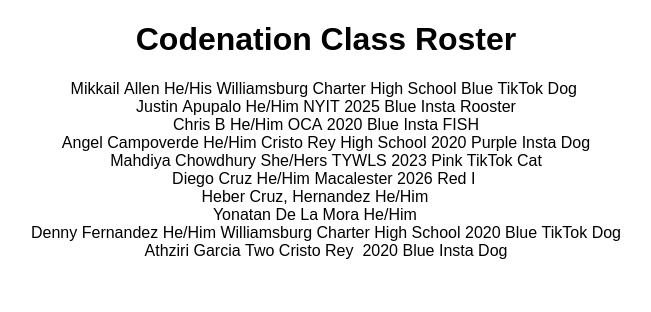
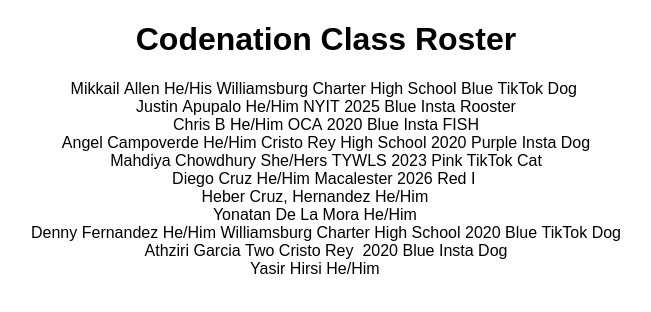
Before and after one commit to Old-Man-Of-The-Sea/codenation-Class-Roster, a React (Create React App) app: page / in a window 1280 px wide. Shown: the top 312 px of the page, without its empty margins (314-965 px from the left). Built offline with nearby package versions, Linux system fonts and the light colour scheme.

Commit message:
up to Row11 Saving it, just in case

```diff
--- a/src/App.js
+++ b/src/App.js
@@ -1,6 +1,7 @@
 import "./styles.css";
 
 export default function App() {
+  //did this cause im lazy... and dont know how it works
   let One = "He/Him";
   let Two = "She/Hers";
   let Date = "2020";
@@ -74,18 +75,15 @@
     [I],
     [D]
   );
-
+  let Row11 = Person("Yasir", "Hirsi", [One]);
   // let Row5 = Person("");
   return (
     <div className="App">
       <h1>Codenation Class Roster</h1>
       {Row1} {Row2} {Row3}
       {/* {3.2} */} {Row4} {Row5}
-      {Row6}
-      {Row7}
-      {Row8}
-      {Row9}
-      {Row10}
+      {Row6} {Row7} {Row8}
+      {Row9} {Row10} {Row11}
     </div>
   );
 }
```
